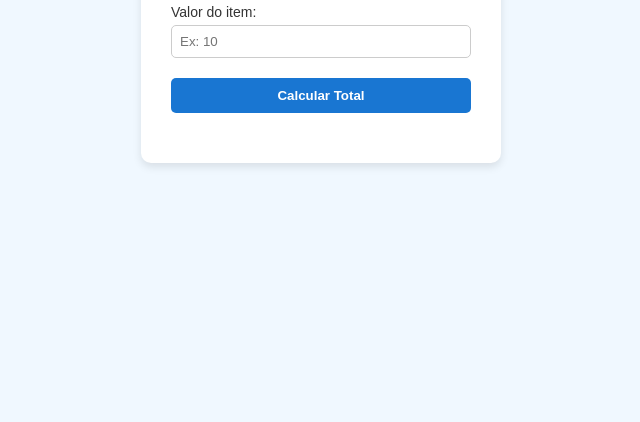
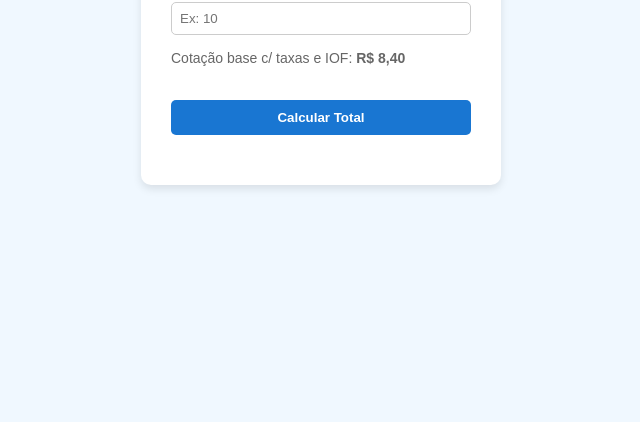
Before and after one commit to ivinagarcia/calculadora-db-bunjang, a plain HTML site: page index.html in a window 1280 px wide. Shown: the part 378-800 px from the top of the page, without its empty margins (319-959 px from the left). Drawn offline with Linux system fonts and the light colour scheme.

Commit message:
Update index.html

```diff
--- a/index.html
+++ b/index.html
@@ -11,8 +11,12 @@
         <h1>Calculadora Bunjang</h1>
         <p>Valores não incluem frete internacional, nem taxa da receita federal</p>
 
-        <label for="valor">Valor do item:</label>
+        <label for="valor">Valor do item (USD):</label>
         <input type="number" id="valor" placeholder="Ex: 10" step="any">
+
+        <p style="text-align: left; margin-top: 15px; font-size: 14px; color: #666;">
+            Cotação base c/ taxas e IOF: <strong id="textoFator">R$ 8,40</strong>
+        </p>
 
         <button onclick="calcular()">Calcular Total</button>
 
```
